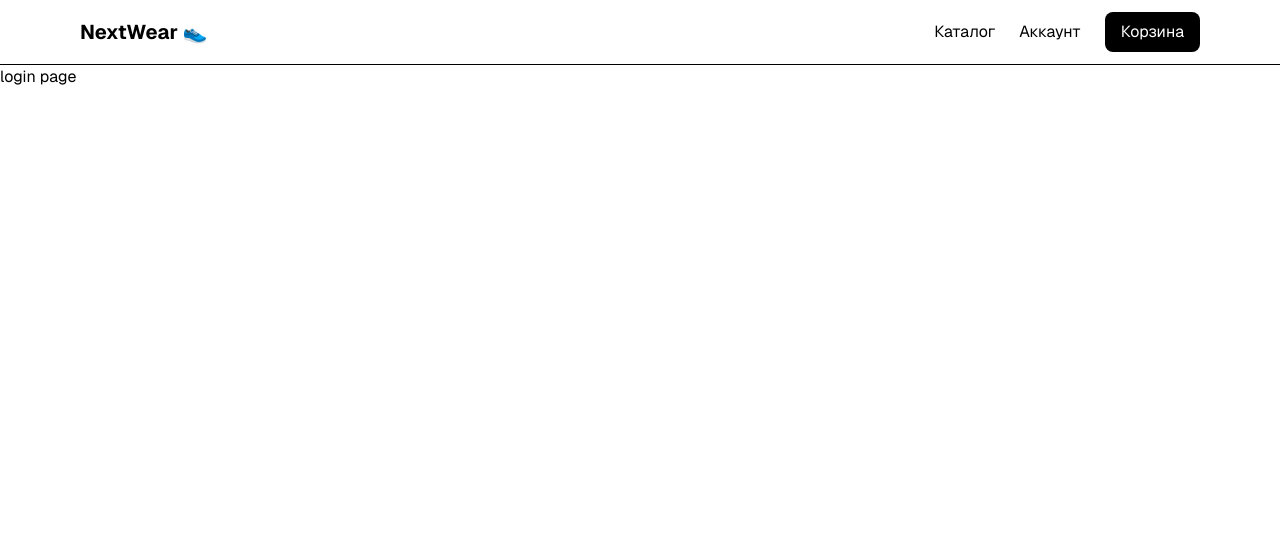
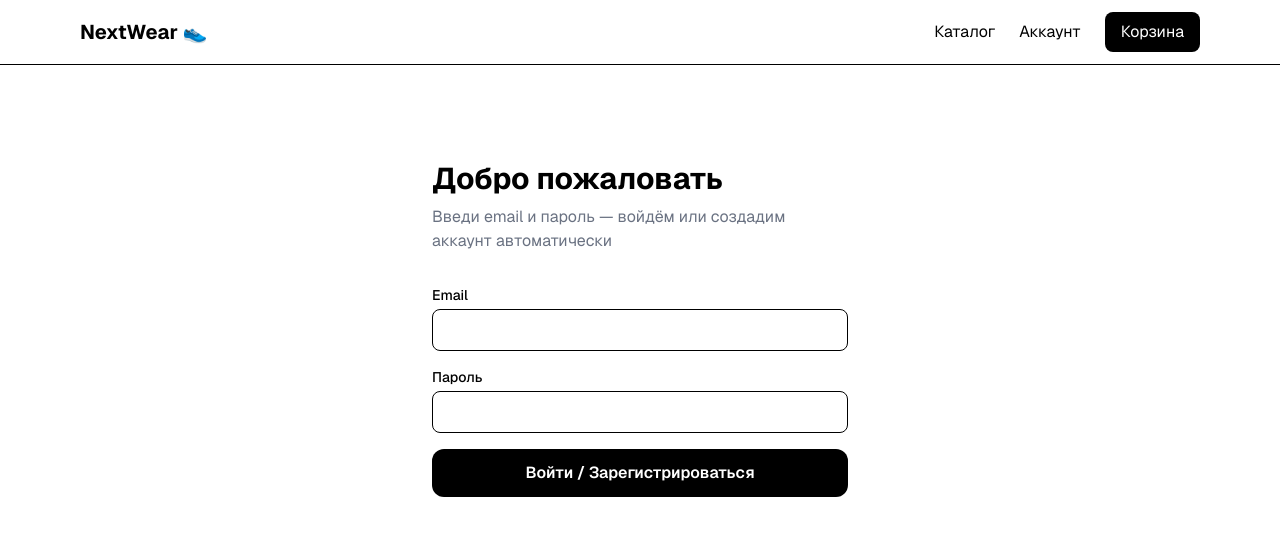
Before and after one commit to jaha-sudo/nextwear, a Next.js app: page /login in a window 1280 px wide. Shown: the top 536 px of the page. Built offline with nearby package versions, Linux system fonts and the light colour scheme.

Commit message:
add supabase auth, login and account pages

```diff
--- a/app/(auth)/login/page.tsx
+++ b/app/(auth)/login/page.tsx
@@ -1,11 +1,55 @@
-import React from 'react'
+'use client'
 
-type Props = {}
+import { signInOrUp } from '@/lib/auth-actions'
+import { useState } from 'react'
 
-const page = (props: Props) => {
+export default function AuthPage() {
+  const [loading, setLoading] = useState(false)
+
   return (
-    <div>login page</div>
+    <main className="max-w-md mx-auto px-4 py-24">
+      <h1 className="text-3xl font-bold mb-2">Добро пожаловать</h1>
+      <p className="text-gray-500 mb-8">
+        Введи email и пароль — войдём или создадим аккаунт автоматически
+      </p>
+
+      <form
+        action={async (formData) => {
+          setLoading(true)
+          await signInOrUp(formData)
+          setLoading(false)
+        }}
+        className="flex flex-col gap-4"
+      >
+        <div>
+          <label className="block text-sm font-medium mb-1">Email</label>
+          <input
+            name="email"
+            type="email"
+            required
+            className="w-full border rounded-lg px-3 py-2 focus:outline-none focus:ring-2 focus:ring-black"
+          />
+        </div>
+
+        <div>
+          <label className="block text-sm font-medium mb-1">Пароль</label>
+          <input
+            name="password"
+            type="password"
+            required
+            minLength={6}
+            className="w-full border rounded-lg px-3 py-2 focus:outline-none focus:ring-2 focus:ring-black"
+          />
+        </div>
+
+        <button
+          type="submit"
+          disabled={loading}
+          className="bg-black text-white rounded-xl py-3 font-semibold hover:bg-gray-800 transition disabled:opacity-50"
+        >
+          {loading ? 'Подождите...' : 'Войти / Зарегистрироваться'}
+        </button>
+      </form>
+    </main>
   )
 }
-
-export default page
--- a/app/(auth)/register/page.tsx
+++ /dev/null
@@ -1,11 +0,0 @@
-import React from 'react'
-
-type Props = {}
-
-const page = (props: Props) => {
-  return (
-    <div>register page</div>
-  )
-}
-
-export default page
--- a/app/(shop)/account/page.tsx
+++ b/app/(shop)/account/page.tsx
@@ -1,11 +1,32 @@
-import React from 'react'
+import { createServerSupabaseClient } from '@/lib/supabase-server'
+import { signOut } from '@/lib/auth-actions'
+import { redirect } from 'next/navigation'
 
-type Props = {}
+export default async function AccountPage() {
+  const supabase = await createServerSupabaseClient()
+  const { data: { user } } = await supabase.auth.getUser()
 
-const page = (props: Props) => {
+  if (!user) redirect('/login')
+
   return (
-    <div>account page</div>
+    <main className="max-w-2xl mx-auto px-4 py-16">
+      <h1 className="text-3xl font-bold mb-8">Мой аккаунт</h1>
+
+      <div className="border rounded-2xl p-6 flex items-center justify-between">
+        <div>
+          <p className="text-sm text-gray-500">Email</p>
+          <p className="font-semibold">{user.email}</p>
+        </div>
+
+        <form action={signOut}>
+          <button
+            type="submit"
+            className="border rounded-xl px-4 py-2 text-sm hover:bg-gray-100 transition"
+          >
+            Выйти
+          </button>
+        </form>
+      </div>
+    </main>
   )
 }
-
-export default page
--- /dev/null
+++ b/lib/auth-actions.ts
@@ -0,0 +1,35 @@
+"use server";
+
+import { createServerSupabaseClient } from "./supabase-server";
+import { redirect } from "next/navigation";
+
+export async function signInOrUp(formData: FormData) {
+  const supabase = await createServerSupabaseClient();
+
+  const email = formData.get("email") as string;
+  const password = formData.get("password") as string;
+
+  const { error: signInError } = await supabase.auth.signInWithPassword({
+    email,
+    password,
+  });
+
+  if (signInError) {
+    const { error: signUpError } = await supabase.auth.signUp({
+      email,
+      password,
+    });
+
+    if (signUpError) {
+      return { error: signUpError.message };
+    }
+  }
+
+  redirect("/account");
+}
+
+export async function signOut() {
+  const supabase = await createServerSupabaseClient();
+  await supabase.auth.signOut();
+  redirect("/");
+}
--- a/lib/products.ts
+++ b/lib/products.ts
@@ -1,4 +1,4 @@
-import { supabase } from "./supabase";
+import { createServerSupabaseClient } from "./supabase-server";
 import { Product } from "@/types";
 
 type ProductFilters = {
@@ -9,6 +9,8 @@ type ProductFilters = {
 export async function getProducts(
   filters: ProductFilters = {},
 ): Promise<Product[]> {
+  const supabase = await createServerSupabaseClient();
+
   let query = supabase
     .from("products")
     .select("*, categories(*)")
@@ -24,12 +26,13 @@ export async function getProducts(
   }
 
   const { data, error } = await query;
-
   if (error) throw new Error(error.message);
   return data || [];
 }
 
 export async function getCategories() {
+  const supabase = await createServerSupabaseClient();
+
   const { data, error } = await supabase.from("categories").select("*");
 
   if (error) throw new Error(error.message);
@@ -37,6 +40,8 @@ export async function getCategories() {
 }
 
 export async function getProductById(id: string): Promise<Product | null> {
+  const supabase = await createServerSupabaseClient();
+
   const { data, error } = await supabase
     .from("products")
     .select("*, categories(*)")
--- /dev/null
+++ b/lib/supabase-server.ts
@@ -0,0 +1,23 @@
+import { createServerClient } from "@supabase/ssr";
+import { cookies } from "next/headers";
+
+export async function createServerSupabaseClient() {
+  const cookieStore = await cookies();
+
+  return createServerClient(
+    process.env.NEXT_PUBLIC_SUPABASE_URL!,
+    process.env.NEXT_PUBLIC_SUPABASE_ANON_KEY!,
+    {
+      cookies: {
+        getAll() {
+          return cookieStore.getAll();
+        },
+        setAll(cookiesToSet) {
+          cookiesToSet.forEach(({ name, value, options }) => {
+            cookieStore.set(name, value, options);
+          });
+        },
+      },
+    },
+  );
+}
--- a/lib/supabase.ts
+++ b/lib/supabase.ts
@@ -1,6 +1,8 @@
-import { createClient } from "@supabase/supabase-js";
+import { createBrowserClient } from "@supabase/ssr";
 
-export const supabase = createClient(
-  process.env.NEXT_PUBLIC_SUPABASE_URL!,
-  process.env.NEXT_PUBLIC_SUPABASE_ANON_KEY!,
-);
+export function createClient() {
+  return createBrowserClient(
+    process.env.NEXT_PUBLIC_SUPABASE_URL!,
+    process.env.NEXT_PUBLIC_SUPABASE_ANON_KEY!,
+  );
+}
--- /dev/null
+++ b/middleware.ts
@@ -0,0 +1,49 @@
+import { createServerClient } from "@supabase/ssr";
+import { NextResponse, type NextRequest } from "next/server";
+
+export async function middleware(request: NextRequest) {
+  let response = NextResponse.next({
+    request,
+  });
+
+  const supabase = createServerClient(
+    process.env.NEXT_PUBLIC_SUPABASE_URL!,
+    process.env.NEXT_PUBLIC_SUPABASE_ANON_KEY!,
+    {
+      cookies: {
+        getAll() {
+          return request.cookies.getAll();
+        },
+        setAll(cookiesToSet) {
+          cookiesToSet.forEach(({ name, value }) =>
+            request.cookies.set(name, value),
+          );
+          response = NextResponse.next({ request });
+          cookiesToSet.forEach(({ name, value, options }) =>
+            response.cookies.set(name, value, options),
+          );
+        },
+      },
+    },
+  );
+
+  const {
+    data: { user },
+  } = await supabase.auth.getUser();
+
+  // Защищённые маршруты — только для авторизованных
+  if (!user && request.nextUrl.pathname.startsWith("/account")) {
+    return NextResponse.redirect(new URL("/login", request.url));
+  }
+
+  // Если уже залогинен — не пускаем на логин/регистрацию
+  if (user && request.nextUrl.pathname.startsWith("/login")) {
+    return NextResponse.redirect(new URL("/account", request.url));
+  }
+
+  return response;
+}
+
+export const config = {
+  matcher: ["/account/:path*", "/login"],
+};
```
